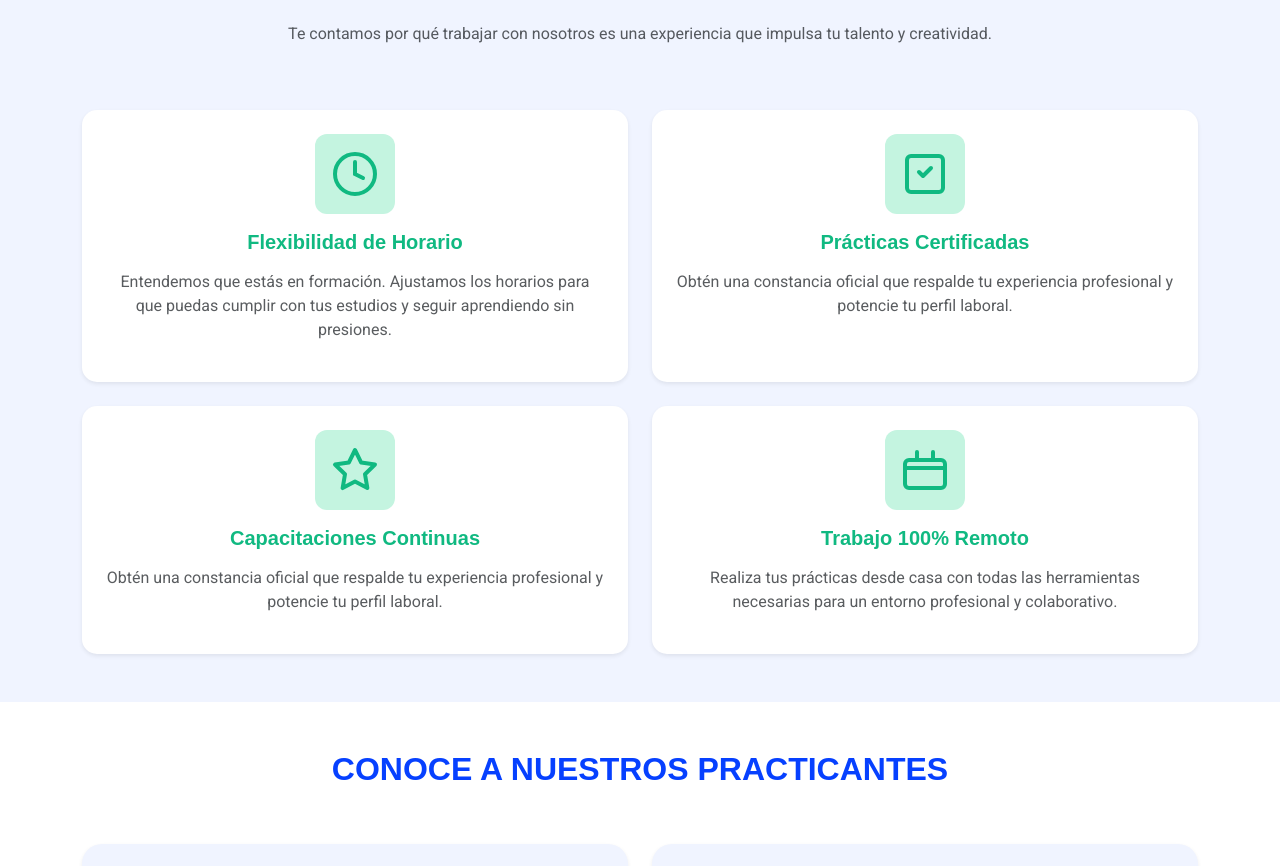
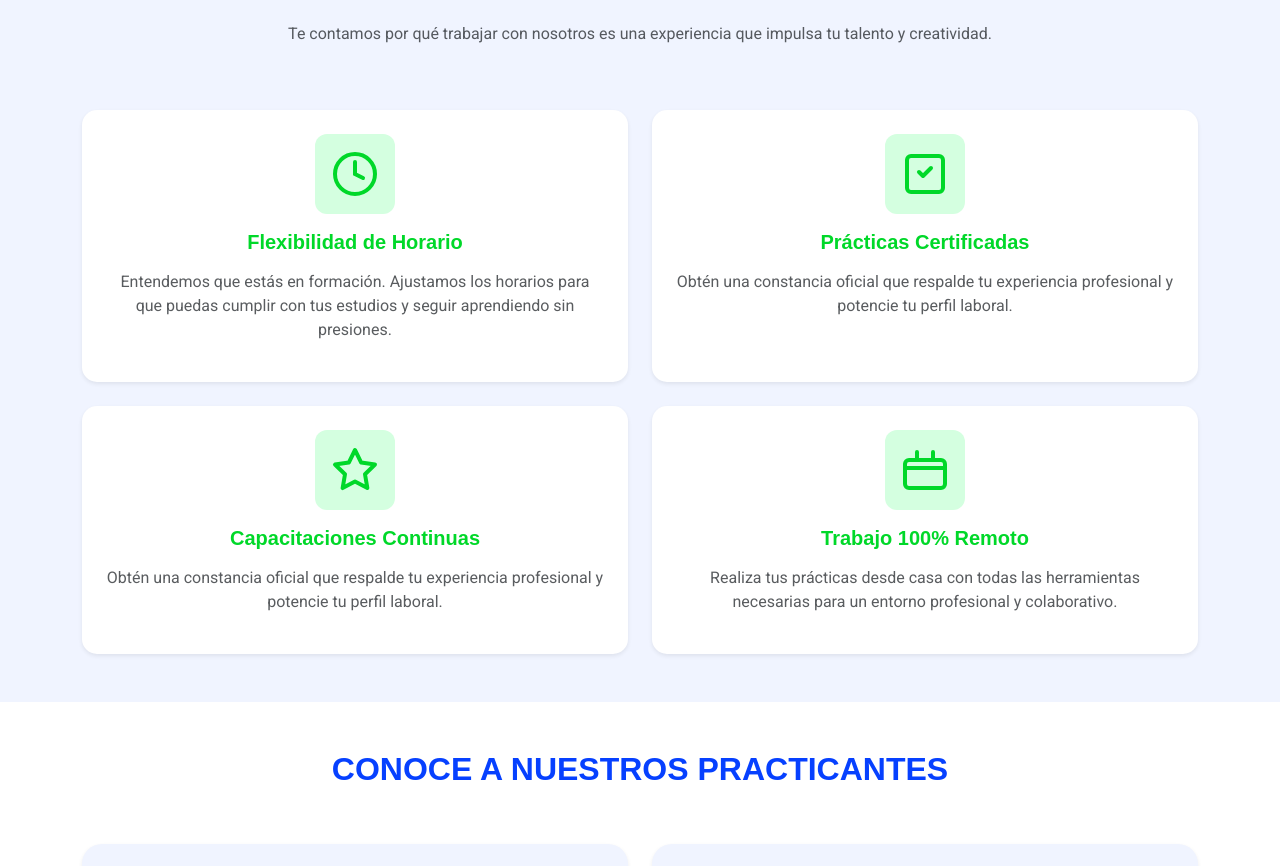
Before and after one commit to CHANKUN5/MarketingMedico, a React (Vite) app: page /trabaja-con-nosotros in a window 1280 px wide. Shown: the part 1464-2330 px from the top of the page. Built offline with nearby package versions, Linux system fonts and the light colour scheme; a web font is replaced by a local one.

Commit message:
Marketing Medico v3

```diff
--- a/src/data/socialLinks.js
+++ b/src/data/socialLinks.js
@@ -1,5 +1,5 @@
 export const socialLinks = {
   facebook: 'https://web.facebook.com/profile.php?id=61583635413246&_rdc=1&_rdr',
-  instagram: 'https://instagram.com/marketingmedico',
+  instagram: 'https://www.instagram.com/mmar.ketingoficial?igsh=am1nb3Z1eHN2ZXJ6',
   tiktok: 'https://tiktok.com/@marketingmedico'
 }
--- a/src/pages/Home/Home.jsx
+++ b/src/pages/Home/Home.jsx
@@ -28,7 +28,7 @@ export default function Home() {
             <Col md={4}>
               <div className="text-center p-4">
                 <div className="d-inline-flex p-3 mb-3" style={{ backgroundColor: '#E8D4FF', borderRadius: '12px' }}>
-                  <Users size={40} style={{ color: '#7C3AED' }} />
+                  <Users size={40} style={{ color: '#6C05FF' }} />
                 </div>
                 <h5 className="fw-bold mb-3" style={{ color: '#000' }}>Compromiso y ética</h5>
                 <p className="text-muted">
@@ -39,7 +39,7 @@ export default function Home() {
             <Col md={4}>
               <div className="text-center p-4">
                 <div className="d-inline-flex p-3 mb-3" style={{ backgroundColor: '#C4F4E0', borderRadius: '12px' }}>
-                  <Award size={40} style={{ color: '#10B981' }} />
+                  <Award size={40} style={{ color: '#00D829' }} />
                 </div>
                 <h5 className="fw-bold mb-3" style={{ color: '#000' }}>Innovación y excelencia</h5>
                 <p className="text-muted">
@@ -50,7 +50,7 @@ export default function Home() {
             <Col md={4}>
               <div className="text-center p-4">
                 <div className="d-inline-flex p-3 mb-3" style={{ backgroundColor: '#FFD4D4', borderRadius: '12px' }}>
-                  <Target size={40} style={{ color: '#EF4444' }} />
+                  <Target size={40} style={{ color: '#FF0006' }} />
                 </div>
                 <h5 className="fw-bold mb-3" style={{ color: '#000' }}>Empatía</h5>
                 <p className="text-muted">
--- a/src/pages/TrabajaConNosotros/TrabajaConNosotros.jsx
+++ b/src/pages/TrabajaConNosotros/TrabajaConNosotros.jsx
@@ -215,13 +215,13 @@ export default function TrabajaConNosotros() {
             <Col md={6}>
               <Card className="h-100 border-0 shadow-sm bg-white" style={{ borderRadius: '15px' }}>
                 <Card.Body className="text-center p-4">
-                  <div className="d-inline-flex p-3 mb-3" style={{ backgroundColor: '#C4F4E0', borderRadius: '12px' }}>
+                  <div className="d-inline-flex p-3 mb-3" style={{ backgroundColor: '#D4FFE0', borderRadius: '12px' }}>
                     <svg width="48" height="48" viewBox="0 0 24 24" fill="none" xmlns="http://www.w3.org/2000/svg">
-                      <circle cx="12" cy="12" r="10" stroke="#10B981" strokeWidth="2"/>
-                      <path d="M12 6V12L16 14" stroke="#10B981" strokeWidth="2" strokeLinecap="round"/>
+                      <circle cx="12" cy="12" r="10" stroke="#00D829" strokeWidth="2"/>
+                      <path d="M12 6V12L16 14" stroke="#00D829" strokeWidth="2" strokeLinecap="round"/>
                     </svg>
                   </div>
-                  <h5 className="fw-bold mb-3" style={{ color: '#10B981' }}>Flexibilidad de Horario</h5>
+                  <h5 className="fw-bold mb-3" style={{ color: '#00D829' }}>Flexibilidad de Horario</h5>
                   <p className="text-muted">
                     Entendemos que estás en formación. Ajustamos los horarios para que puedas cumplir con tus estudios y seguir aprendiendo sin presiones.
                   </p>
@@ -231,13 +231,13 @@ export default function TrabajaConNosotros() {
             <Col md={6}>
               <Card className="h-100 border-0 shadow-sm bg-white" style={{ borderRadius: '15px' }}>
                 <Card.Body className="text-center p-4">
-                  <div className="d-inline-flex p-3 mb-3" style={{ backgroundColor: '#C4F4E0', borderRadius: '12px' }}>
+                  <div className="d-inline-flex p-3 mb-3" style={{ backgroundColor: '#D4FFE0', borderRadius: '12px' }}>
                     <svg width="48" height="48" viewBox="0 0 24 24" fill="none" xmlns="http://www.w3.org/2000/svg">
-                      <rect x="3" y="3" width="18" height="18" rx="2" stroke="#10B981" strokeWidth="2"/>
-                      <path d="M9 11L11 13L15 9" stroke="#10B981" strokeWidth="2" strokeLinecap="round" strokeLinejoin="round"/>
+                      <rect x="3" y="3" width="18" height="18" rx="2" stroke="#00D829" strokeWidth="2"/>
+                      <path d="M9 11L11 13L15 9" stroke="#00D829" strokeWidth="2" strokeLinecap="round" strokeLinejoin="round"/>
                     </svg>
                   </div>
-                  <h5 className="fw-bold mb-3" style={{ color: '#10B981' }}>Prácticas Certificadas</h5>
+                  <h5 className="fw-bold mb-3" style={{ color: '#00D829' }}>Prácticas Certificadas</h5>
                   <p className="text-muted">
                     Obtén una constancia oficial que respalde tu experiencia profesional y potencie tu perfil laboral.
                   </p>
@@ -247,12 +247,12 @@ export default function TrabajaConNosotros() {
             <Col md={6}>
               <Card className="h-100 border-0 shadow-sm bg-white" style={{ borderRadius: '15px' }}>
                 <Card.Body className="text-center p-4">
-                  <div className="d-inline-flex p-3 mb-3" style={{ backgroundColor: '#C4F4E0', borderRadius: '12px' }}>
+                  <div className="d-inline-flex p-3 mb-3" style={{ backgroundColor: '#D4FFE0', borderRadius: '12px' }}>
                     <svg width="48" height="48" viewBox="0 0 24 24" fill="none" xmlns="http://www.w3.org/2000/svg">
-                      <path d="M12 2L15.09 8.26L22 9.27L17 14.14L18.18 21.02L12 17.77L5.82 21.02L7 14.14L2 9.27L8.91 8.26L12 2Z" stroke="#10B981" strokeWidth="2" strokeLinecap="round" strokeLinejoin="round"/>
+                      <path d="M12 2L15.09 8.26L22 9.27L17 14.14L18.18 21.02L12 17.77L5.82 21.02L7 14.14L2 9.27L8.91 8.26L12 2Z" stroke="#00D829" strokeWidth="2" strokeLinecap="round" strokeLinejoin="round"/>
                     </svg>
                   </div>
-                  <h5 className="fw-bold mb-3" style={{ color: '#10B981' }}>Capacitaciones Continuas</h5>
+                  <h5 className="fw-bold mb-3" style={{ color: '#00D829' }}>Capacitaciones Continuas</h5>
                   <p className="text-muted">
                     Obtén una constancia oficial que respalde tu experiencia profesional y potencie tu perfil laboral.
                   </p>
@@ -262,14 +262,14 @@ export default function TrabajaConNosotros() {
             <Col md={6}>
               <Card className="h-100 border-0 shadow-sm bg-white" style={{ borderRadius: '15px' }}>
                 <Card.Body className="text-center p-4">
-                  <div className="d-inline-flex p-3 mb-3" style={{ backgroundColor: '#C4F4E0', borderRadius: '12px' }}>
+                  <div className="d-inline-flex p-3 mb-3" style={{ backgroundColor: '#D4FFE0', borderRadius: '12px' }}>
                     <svg width="48" height="48" viewBox="0 0 24 24" fill="none" xmlns="http://www.w3.org/2000/svg">
-                      <rect x="2" y="7" width="20" height="14" rx="2" stroke="#10B981" strokeWidth="2"/>
-                      <path d="M8 3V7M16 3V7" stroke="#10B981" strokeWidth="2" strokeLinecap="round"/>
-                      <path d="M2 11H22" stroke="#10B981" strokeWidth="2"/>
+                      <rect x="2" y="7" width="20" height="14" rx="2" stroke="#00D829" strokeWidth="2"/>
+                      <path d="M8 3V7M16 3V7" stroke="#00D829" strokeWidth="2" strokeLinecap="round"/>
+                      <path d="M2 11H22" stroke="#00D829" strokeWidth="2"/>
                     </svg>
                   </div>
-                  <h5 className="fw-bold mb-3" style={{ color: '#10B981' }}>Trabajo 100% Remoto</h5>
+                  <h5 className="fw-bold mb-3" style={{ color: '#00D829' }}>Trabajo 100% Remoto</h5>
                   <p className="text-muted">
                     Realiza tus prácticas desde casa con todas las herramientas necesarias para un entorno profesional y colaborativo.
                   </p>
```
Also changed, not shown: src/pages/Nosotros/Nosotros.jsx (+10 -10 lines).
